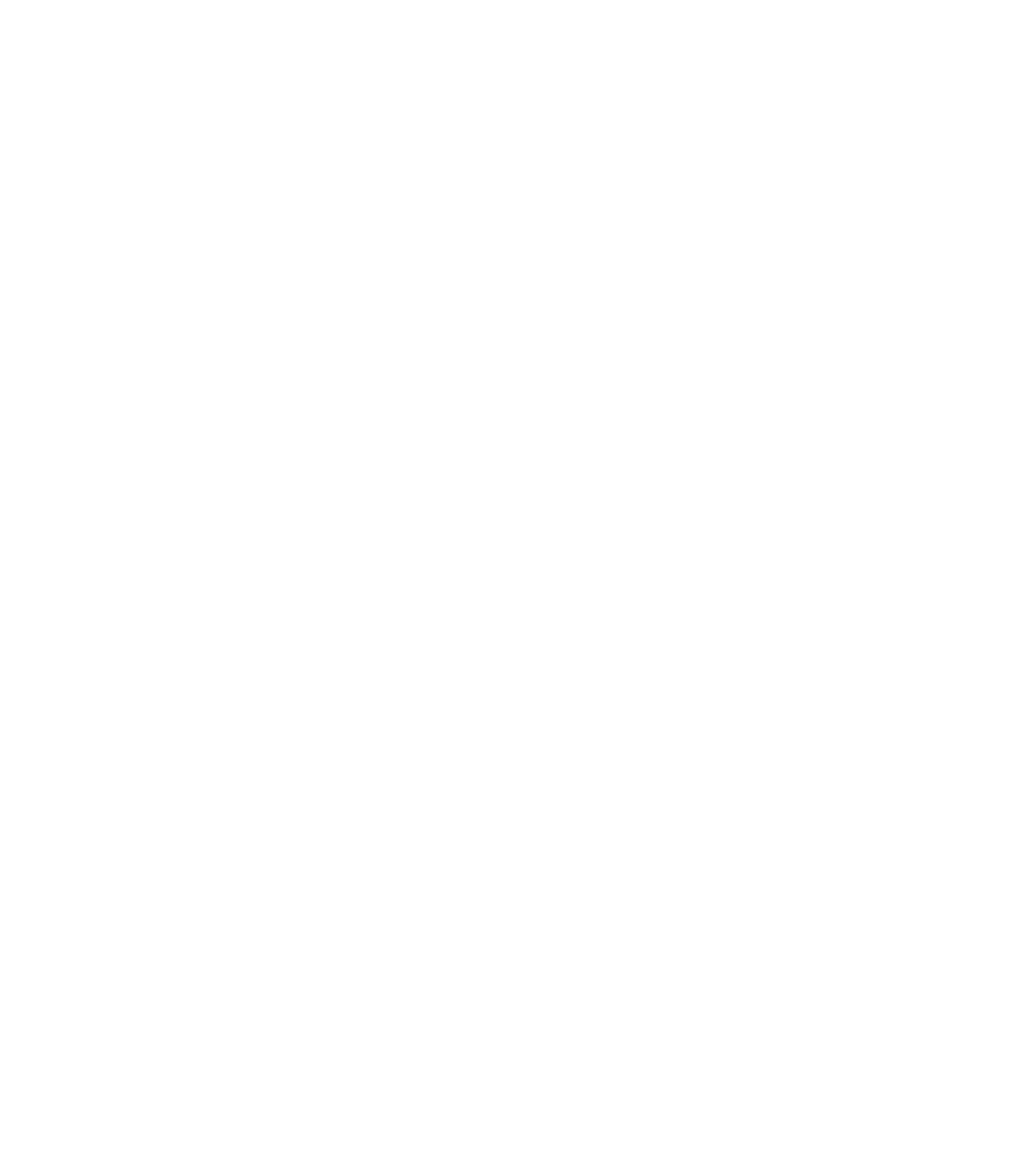
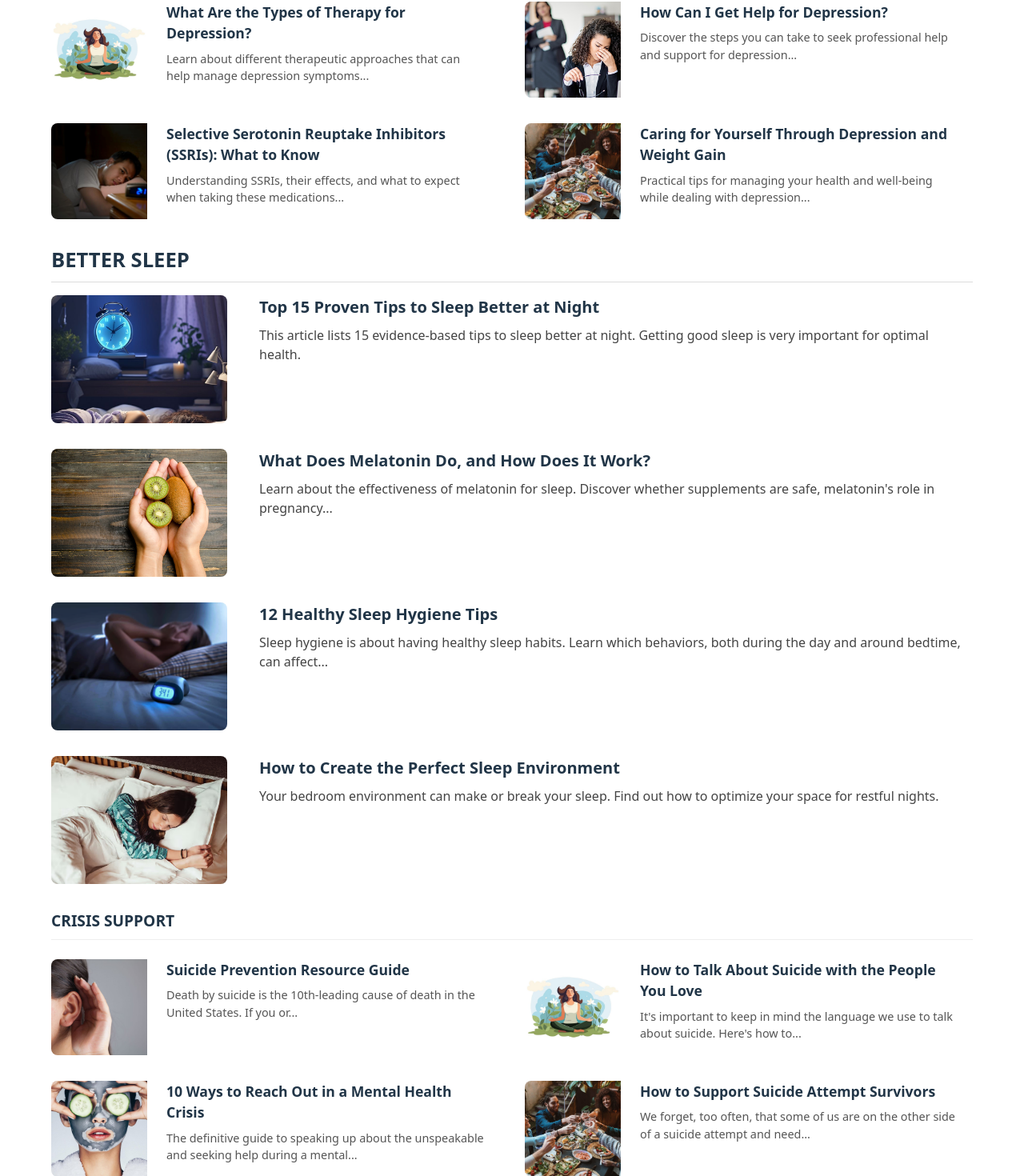
Before and after one commit to HasanGURGUR/Healty, a React (Vite) app: page /psikoloji in a window 1280 px wide. Shown: the part 440-1910 px from the top of the page at 80% size. Before the commit the page ends 800 px from the top, so only its background shows below. Built offline with nearby package versions, Linux system fonts and the light colour scheme.

Commit message:
-psikoloji sayfasına eklemeler yapıldı

```diff
--- a/src/components/HorizontalItemListSection.css
+++ b/src/components/HorizontalItemListSection.css
@@ -21,11 +21,11 @@
 
 .horizontal-list-item {
   flex: 1; /* Öğelerin yatay alanı paylaşmasını sağla */
-  /* width: 200px; */ /* Sabit genişlik kaldırıldı */
-  cursor: pointer;
   display: flex;
   flex-direction: column; /* Resim ve başlık alt alta */
   text-align: left; /* Yazıları sola hizala */
+  max-width: 280px; /* Maksimum genişlik ekle */
+  min-width: 220px; /* Responsive için minimum genişlik */
 }
 
 .horizontal-item-image {
@@ -36,25 +36,42 @@
   margin-bottom: 0.5rem; /* Resim altına boşluk */
 }
 
+.horizontal-item-content {
+  max-width: 100%;
+  display: flex;
+  flex-direction: column;
+}
+
 .horizontal-item-title {
   font-size: 1.1rem;
   font-weight: bold;
   margin: 0; /* Varsayılan marginleri kaldır */
+  word-break: break-word;
+  overflow-wrap: break-word;
+  max-width: 100%;
+}
+
+.horizontal-item-content p {
+  font-size: 0.98rem;
+  color: #444;
+  margin: 0.5rem 0 0 0;
+  word-break: break-word;
+  overflow-wrap: break-word;
+  max-width: 100%;
 }
 
 /* Responsive ayarlar */
-/* Öğe genişliği artık flex tarafından yönetiliyor, özel genişliklere gerek yok */
 @media (max-width: 992px) {
-  /* .horizontal-list-item { width: 180px; } */
+  .horizontal-list-item { max-width: 220px; min-width: 160px; }
 }
 
 @media (max-width: 768px) {
   .horizontal-item-list-container {
     gap: 1rem; /* Boşluğu azalt */
   }
-  /* .horizontal-list-item { width: 150px; } */
+  .horizontal-list-item { max-width: 180px; min-width: 120px; }
 }
 
 @media (max-width: 480px) {
-  /* .horizontal-list-item { width: 120px; } */
+  .horizontal-list-item { max-width: 120px; min-width: 90px; }
 }
--- /dev/null
+++ b/src/components/VerticalItemListSection.css
@@ -0,0 +1,53 @@
+.vertical-item-list-section {
+  margin: 32px 0;
+  padding: 0 2rem;
+}
+
+.vertical-section-title {
+  font-size: 1.6rem;
+  font-weight: bold;
+  margin-bottom: 16px;
+  border-bottom: 1px solid #ddd;
+  padding-bottom: 8px;
+  text-align: left;
+}
+
+.vertical-item-list-container {
+  display: flex;
+  flex-direction: column;
+  gap: 32px;
+}
+
+.vertical-list-item {
+  display: flex;
+  align-items: flex-start;
+  gap: 24px;
+}
+
+.vertical-item-image {
+  width: 220px;
+  height: 160px;
+  object-fit: cover;
+  border-radius: 8px;
+  flex-shrink: 0;
+}
+
+.vertical-item-content {
+  flex: 1;
+  text-align: left;
+  padding-left: 1rem;
+}
+
+.vertical-item-title {
+  font-size: 1.25rem;
+  font-weight: bold;
+  margin: 0 0 8px 0;
+  text-align: left;
+}
+
+.vertical-item-description {
+  font-size: 1rem;
+  color: #444;
+  margin: 0;
+  text-align: left;
+}
--- /dev/null
+++ b/src/components/VerticalItemListSection.jsx
@@ -0,0 +1,23 @@
+import React from 'react';
+import './VerticalItemListSection.css';
+
+const VerticalItemListSection = ({ title, items }) => {
+  return (
+    <section className="vertical-item-list-section">
+      {title && <h2 className="vertical-section-title">{title}</h2>}
+      <div className="vertical-item-list-container">
+        {items.map((item, index) => (
+          <div key={index} className="vertical-list-item">
+            <img src={item.image} alt={item.title} className="vertical-item-image" />
+            <div className="vertical-item-content">
+              <h3 className="vertical-item-title">{item.title}</h3>
+              <p className="vertical-item-description">{item.description}</p>
+            </div>
+          </div>
+        ))}
+      </div>
+    </section>
+  );
+};
+
+export default VerticalItemListSection;
--- a/src/pages/psikoloji/PsikolojiPage.jsx
+++ b/src/pages/psikoloji/PsikolojiPage.jsx
@@ -1,5 +1,7 @@
 import React from 'react';
 import NutritionBanner from '../../components/NutritionBanner';
+import ItemListSection from '../../components/ItemListSection';
+import VerticalItemListSection from '../../components/VerticalItemListSection';
 
 const PsikolojiPage = () => {
   const psikolojiBannerData = {
@@ -9,6 +11,79 @@
     backgroundImage: "/images/psikoloji_banner.png"
   };
 
+  const depressionTreatmentItems = [
+    {
+      image: '/images/mental-wellbeing.jpg',
+      title: 'What Are the Types of Therapy for Depression?',
+      description: 'Learn about different therapeutic approaches that can help manage depression symptoms...',
+      link: '/articles/depression-therapy-types'
+    },
+    {
+      image: '/images/toxic_work_environment.jpg',
+      title: 'How Can I Get Help for Depression?',
+      description: 'Discover the steps you can take to seek professional help and support for depression...',
+      link: '/articles/getting-help-depression'
+    },
+    {
+      image: '/images/cortisol_levels.jpg',
+      title: 'Selective Serotonin Reuptake Inhibitors (SSRIs): What to Know',
+      description: 'Understanding SSRIs, their effects, and what to expect when taking these medications...',
+      link: '/articles/ssri-information'
+    },
+    {
+      image: '/images/comforting_recipes.jpg',
+      title: 'Caring for Yourself Through Depression and Weight Gain',
+      description: 'Practical tips for managing your health and well-being while dealing with depression...',
+      link: '/articles/depression-weight-gain'
+    }
+  ];
+
+  const betterSleepItems = [
+    {
+      image: '/images/sleep.jpg',
+      title: 'Top 15 Proven Tips to Sleep Better at Night',
+      description: 'This article lists 15 evidence-based tips to sleep better at night. Getting good sleep is very important for optimal health.'
+    },
+    {
+      image: '/images/bedtime_foods.jpg',
+      title: 'What Does Melatonin Do, and How Does It Work?',
+      description: 'Learn about the effectiveness of melatonin for sleep. Discover whether supplements are safe, melatonin\'s role in pregnancy...'
+    },
+    {
+      image: '/images/insomnia_remedies.avif',
+      title: '12 Healthy Sleep Hygiene Tips',
+      description: 'Sleep hygiene is about having healthy sleep habits. Learn which behaviors, both during the day and around bedtime, can affect...'
+    },
+    {
+      image: '/images/meditation_sleep.avif',
+      title: 'How to Create the Perfect Sleep Environment',
+      description: 'Your bedroom environment can make or break your sleep. Find out how to optimize your space for restful nights.'
+    }
+  ];
+
+  const crisisSupportItems = [
+    {
+      image: '/images/hearing.jpg',
+      title: 'Suicide Prevention Resource Guide',
+      description: 'Death by suicide is the 10th-leading cause of death in the United States. If you or...'
+    },
+    {
+      image: '/images/mental-wellbeing.jpg',
+      title: 'How to Talk About Suicide with the People You Love',
+      description: "It's important to keep in mind the language we use to talk about suicide. Here's how to..."
+    },
+    {
+      image: '/images/skin-care.jpg',
+      title: '10 Ways to Reach Out in a Mental Health Crisis',
+      description: 'The definitive guide to speaking up about the unspeakable and seeking help during a mental...'
+    },
+    {
+      image: '/images/comforting_recipes.jpg',
+      title: 'How to Support Suicide Attempt Survivors',
+      description: 'We forget, too often, that some of us are on the other side of a suicide attempt and need...'
+    }
+  ];
+
   return (
     <>
       <NutritionBanner
@@ -17,7 +92,9 @@
         bannerDescription={psikolojiBannerData.bannerDescription}
         backgroundImage={psikolojiBannerData.backgroundImage}
       />
-      {/* Bu sayfaya özgü içerik buraya gelecek */}
+      <ItemListSection title="TREATMENT FOR DEPRESSION" items={depressionTreatmentItems} />
+      <VerticalItemListSection title="BETTER SLEEP" items={betterSleepItems} />
+      <ItemListSection title="CRISIS SUPPORT" items={crisisSupportItems} />
     </>
   );
 };
```
